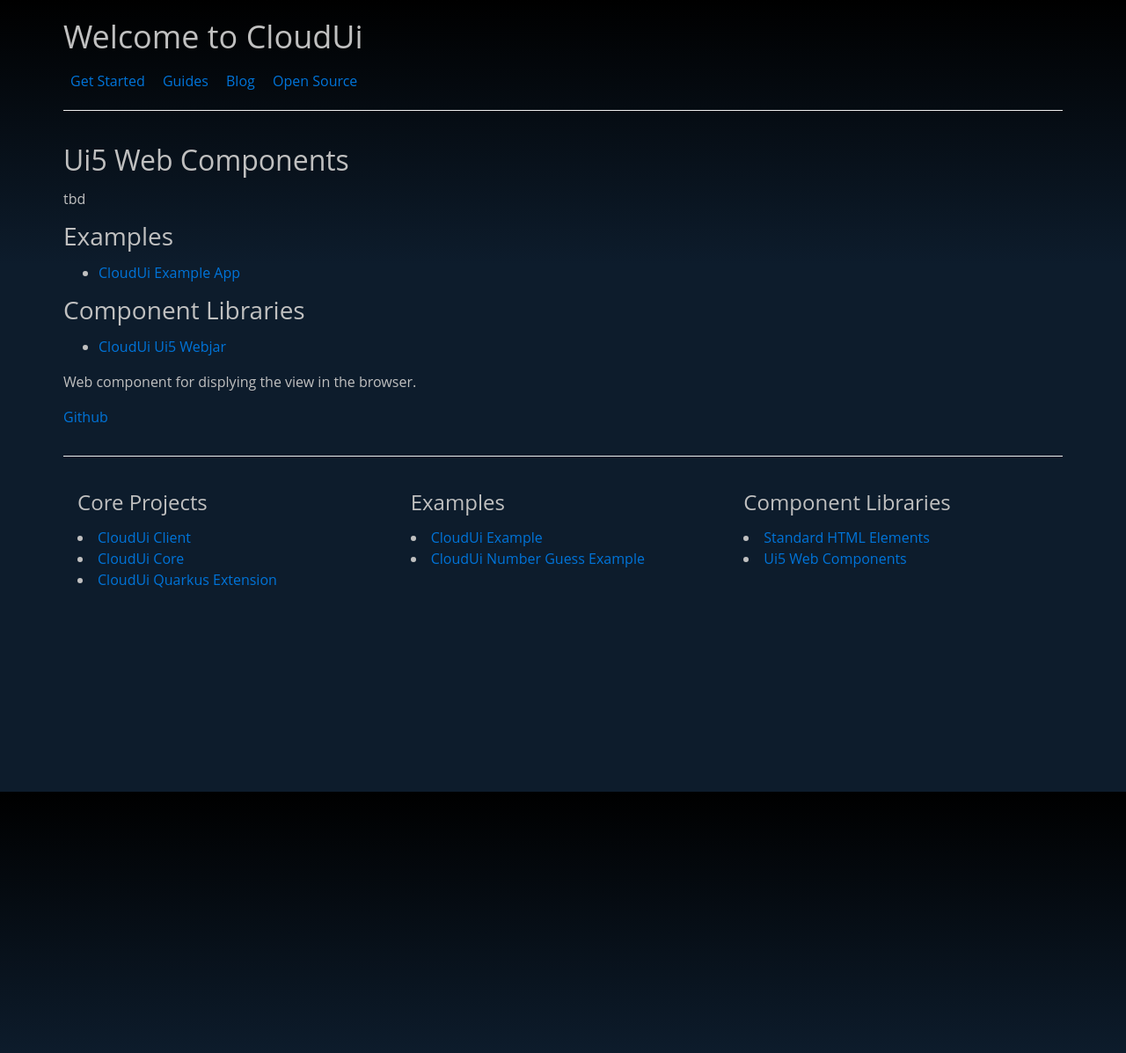
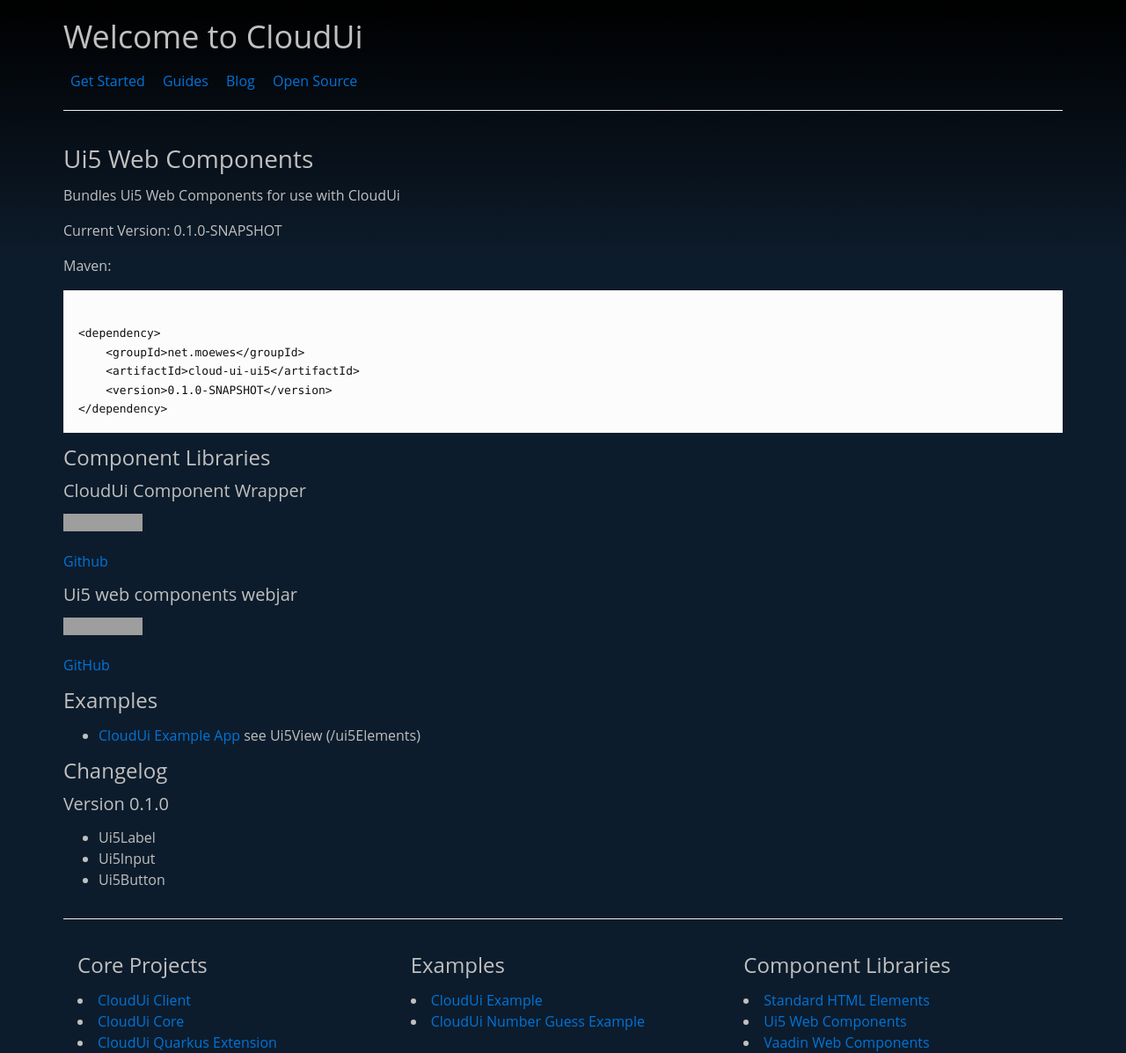
Before and after one commit to klenkes74/cloud-ui, a Jekyll site: the page built from _component_libraries/ui5.md, in a window 1280 px wide. Shown: the whole page at 88% size. Built offline with Jekyll 4.4.1, drawn with Linux system fonts in a browser that asks for light colours; grey boxes are pictures that could not be loaded.

Commit message:
Added vaadin and some improvements

```diff
--- a/_component_libraries/ui5.md
+++ b/_component_libraries/ui5.md
@@ -3,18 +3,43 @@ title: "Ui5 Web Components"
 layout: page
 ---
 
-## Ui5 Web Components
+### Ui5 Web Components
 
-tbd
+Bundles Ui5 Web Components for use with CloudUi
 
+Current Version: 0.1.0-SNAPSHOT
 
-### Examples
-* [CloudUi Example App](https://github.com/moewes/cloud-ui-example)
+Maven:
+~~~~
 
-### Component Libraries
-* [CloudUi Ui5 Webjar](https://github.com/moewes/ui5-webjar)
+<dependency>
+    <groupId>net.moewes</groupId>
+    <artifactId>cloud-ui-ui5</artifactId>
+    <version>0.1.0-SNAPSHOT</version>
+</dependency>
+~~~~
 
+#### Component Libraries
 
-Web component for displying the view in the browser.
+##### CloudUi Component Wrapper
 
-[Github](https://github.com/moewes/cloud-ui-client)
+![Build and Deploy](https://github.com/moewes/cloud-ui-ui5/workflows/Build%20and%20Deploy/badge.svg)
+
+[Github](https://github.com/moewes/cloud-ui-ui5)
+
+##### Ui5 web components webjar
+
+![Webjar Build](https://github.com/moewes/ui5-webjar/workflows/Webjar%20Build/badge.svg)
+
+[GitHub](https://github.com/moewes/ui5-webjar)
+
+#### Examples
+* [CloudUi Example App](https://github.com/moewes/cloud-ui-example) see Ui5View (/ui5Elements)
+
+#### Changelog
+
+##### Version 0.1.0
+
+* Ui5Label
+* Ui5Input
+* Ui5Button
```
Also changed, not shown: _component_libraries/vaadin.md (added, +45 -0 lines), _core_projects/client.md (+10 -11 lines), _core_projects/core.md (+17 -1 lines), _core_projects/quarkus_extension.md (+11 -1 lines), _examples/example.md (+2 -0 lines), _examples/examplenumberguess.md (+3 -0 lines).
